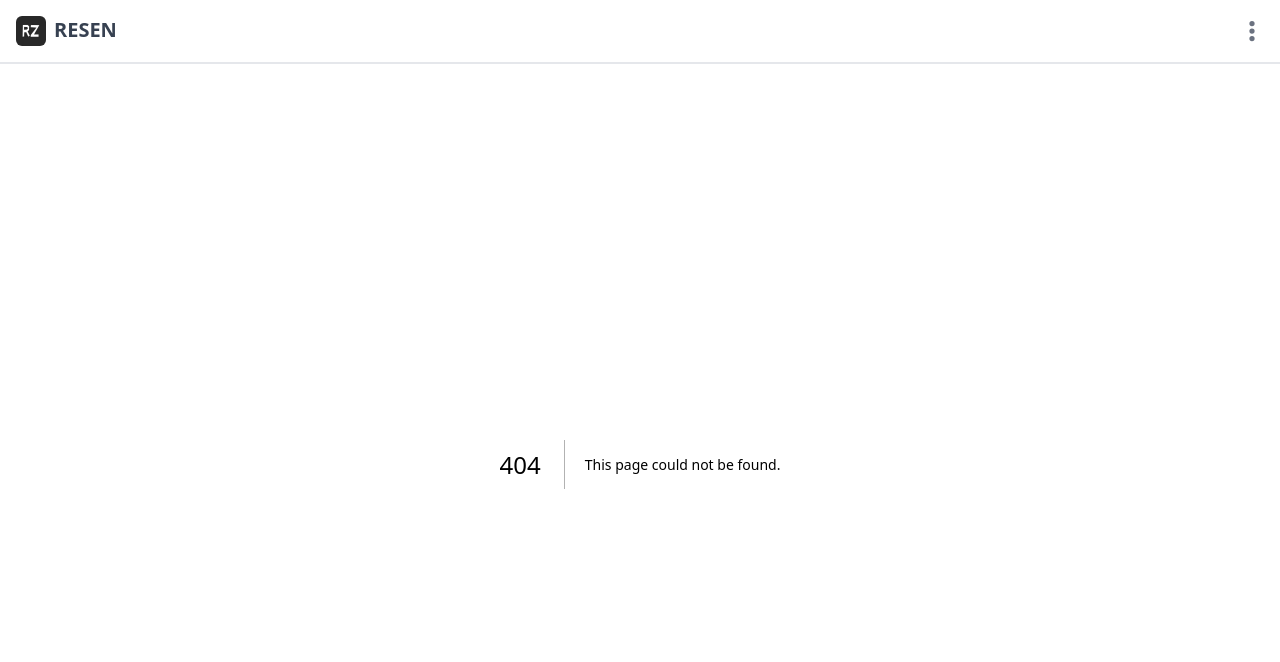
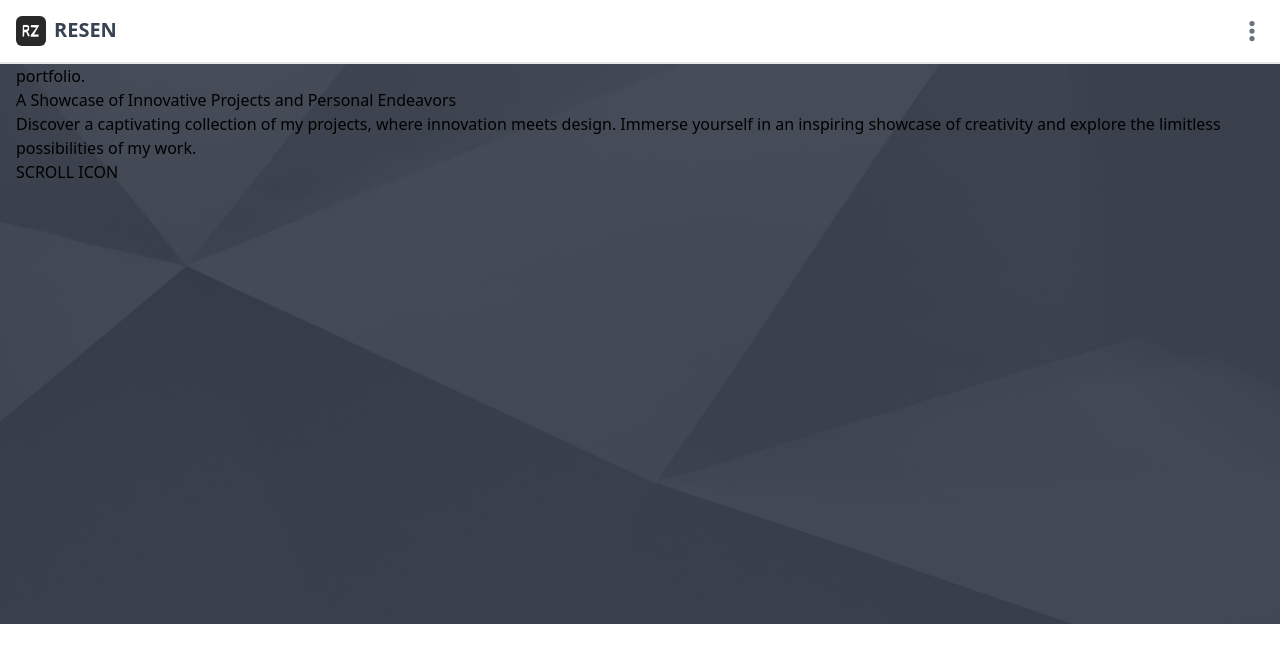
Before and after one commit to resenzhu/nextjs, a Next.js app: page /portfolio in a window 1280 px wide. Before the commit this address had no page. Shown: the top 662 px of the page. Built offline with nearby package versions, Linux system fonts and the light colour scheme.

Commit message:
add portfolio page and jumbotron component

```diff
--- /dev/null
+++ b/src/app/portfolio/page.tsx
@@ -0,0 +1,22 @@
+import {Jumbotron} from '@components/main/shared';
+import {createMetadata} from '@utils/metadata';
+
+const metadata = createMetadata({
+  title: 'Portfolio | Resen',
+  description:
+    'Explore my diverse collection of projects showcasing my creativity, skills, and passion for web development.',
+  url: '/portfolio'
+});
+
+const Page = (): JSX.Element => (
+  <section>
+    <Jumbotron
+      title='portfolio.'
+      subtitle='A Showcase of Innovative Projects and Personal Endeavors'
+      description='Discover a captivating collection of my projects, where innovation meets design. Immerse yourself in an inspiring showcase of creativity and explore the limitless possibilities of my work.'
+    />
+  </section>
+);
+
+export {metadata};
+export default Page;
--- /dev/null
+++ b/src/components/main/shared/index.tsx
@@ -0,0 +1 @@
+export {default as Jumbotron} from '@components/main/shared/jumbotron';
--- /dev/null
+++ b/src/components/main/shared/jumbotron.tsx
@@ -0,0 +1,25 @@
+type JumbotronProps = {
+  title: string;
+  subtitle: string;
+  description: string;
+};
+
+const Jumbotron = ({
+  title,
+  subtitle,
+  description
+}: JumbotronProps): JSX.Element => (
+  <div className='h-[70vh]'>
+    <div className='absolute h-[70vh] w-full bg-[url("/images/main/shared/background.webp")] bg-cover bg-right bg-no-repeat brightness-50 contrast-125'></div>
+    <div className='absolute h-[70vh] w-full bg-gray-700 opacity-70'></div>
+    <div className='relative mx-4'>
+      <div>{title}</div>
+      <div>{subtitle}</div>
+      <div>{description}</div>
+      <div>SCROLL ICON</div>
+    </div>
+  </div>
+);
+
+export type {JumbotronProps};
+export default Jumbotron;
```
